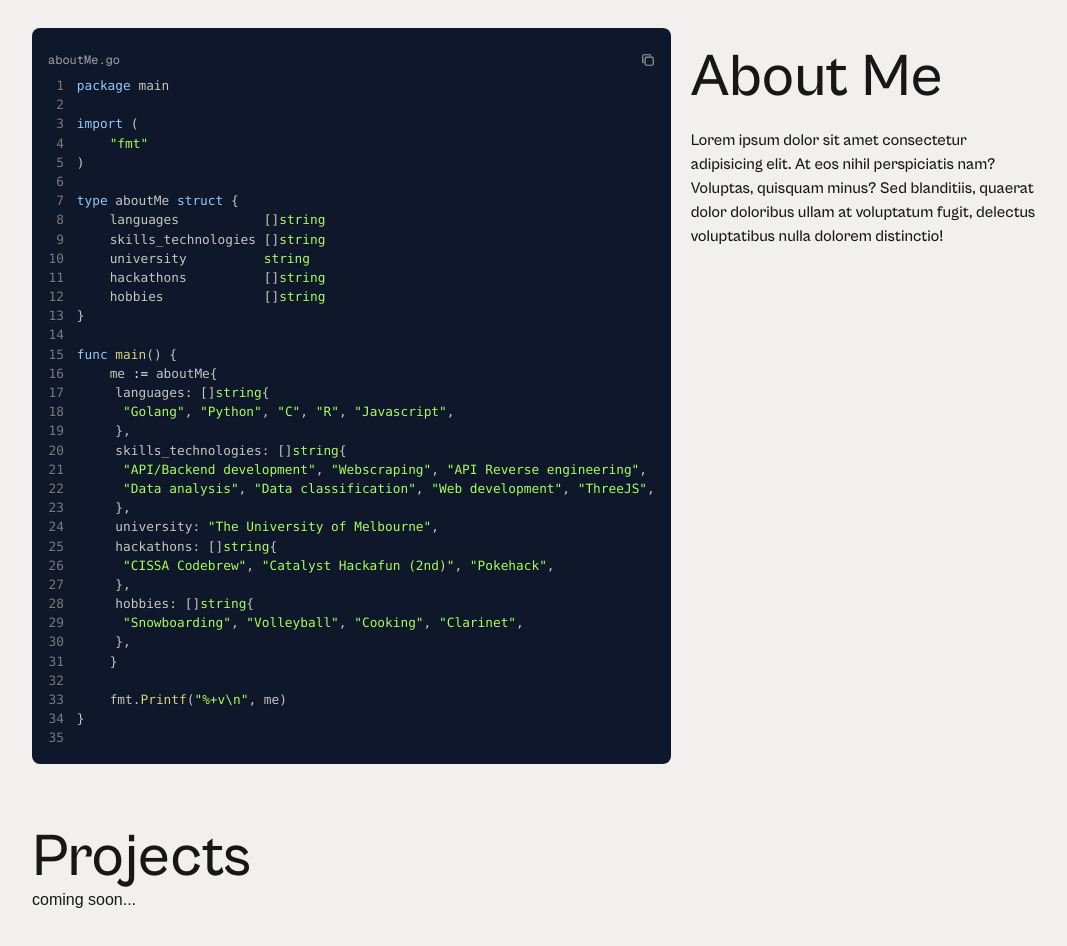
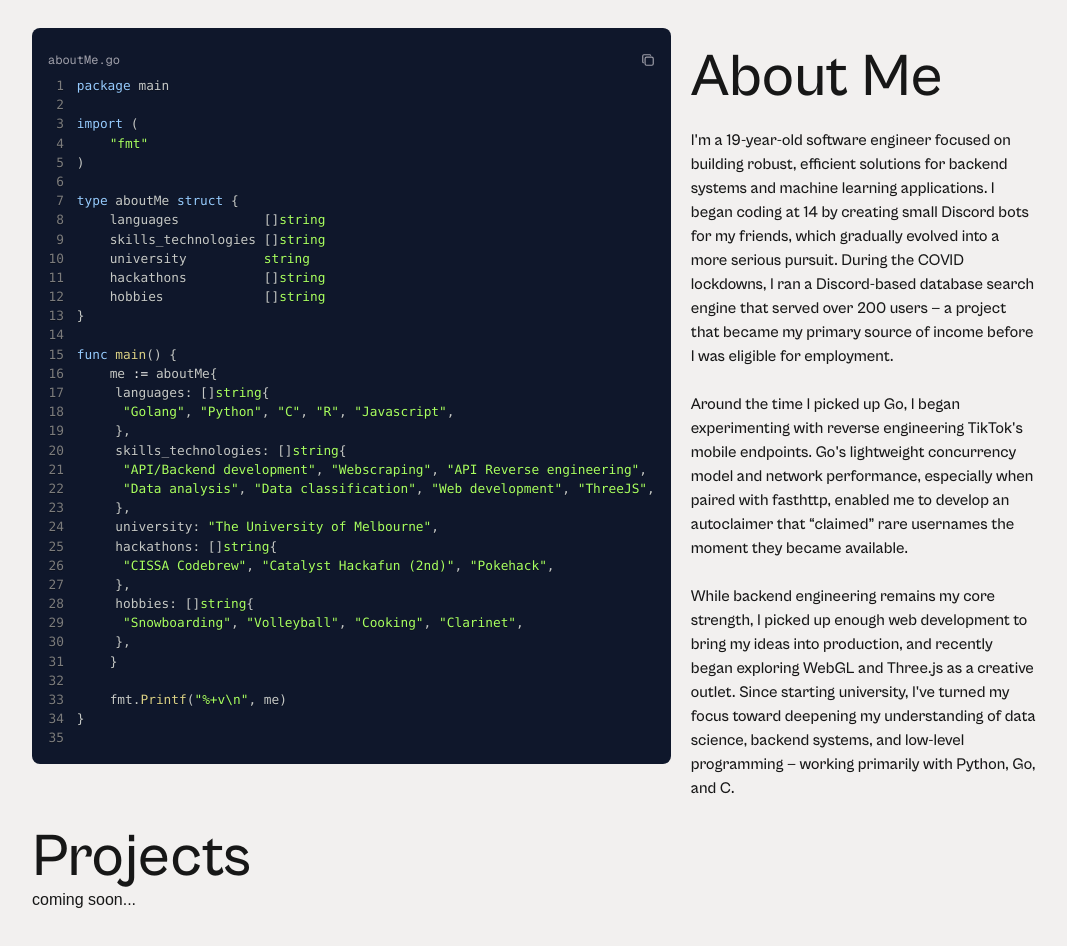
Before and after one commit to dominiclye/dominiclye.com, a Next.js app: page / in a window 1280 px wide. Shown: the part 820-1766 px from the top of the page, without its empty margins (96-1163 px from the left). Built offline with nearby package versions, Linux system fonts and the light colour scheme.

Commit message:
About me section

```diff
--- a/src/components/AboutMe.tsx
+++ b/src/components/AboutMe.tsx
@@ -51,7 +51,12 @@ export default function AboutMe() {
         </div>
         <div className='p-5 [font-family:var(--font-custom)] flex flex-col gap-y-5'>
             <h1 className='text-6xl'>About Me</h1>
-            <p className=''>Lorem ipsum dolor sit amet consectetur adipisicing elit. At eos nihil perspiciatis nam? Voluptas, quisquam minus? Sed blanditiis, quaerat dolor doloribus ullam at voluptatum fugit, delectus voluptatibus nulla dolorem distinctio!</p>
+            <p className=''>I&apos;m a 19-year-old software engineer focused on building robust, efficient solutions for backend systems and machine learning applications.
+I began coding at 14 by creating small Discord bots for my friends, which gradually evolved into a more serious pursuit. During the COVID lockdowns, I ran a Discord-based database search engine that served over 200 users — a project that became my primary source of income before I was eligible for employment.<br /><br />
+
+Around the time I picked up Go, I began experimenting with reverse engineering TikTok&apos;s mobile endpoints. Go&apos;s lightweight concurrency model and network performance, especially when paired with fasthttp, enabled me to develop an autoclaimer that “claimed” rare usernames the moment they became available.<br /><br />
+
+While backend engineering remains my core strength, I picked up enough web development to bring my ideas into production, and recently began exploring WebGL and Three.js as a creative outlet. Since starting university, I&apos;ve turned my focus toward deepening my understanding of data science, backend systems, and low-level programming — working primarily with Python, Go, and C.</p>
         </div>
     </div>
   )
```
